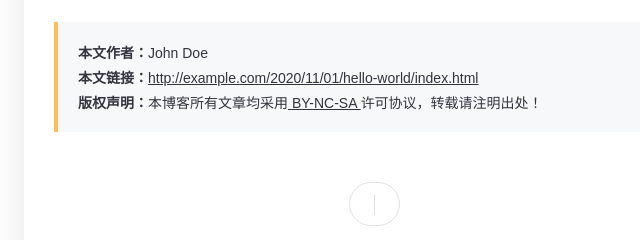
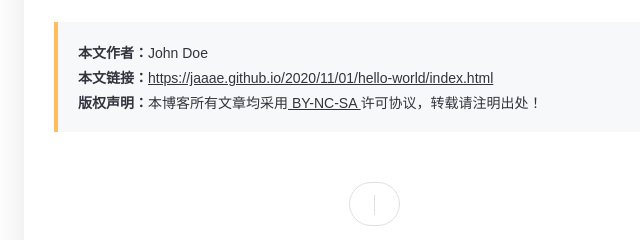
Before and after one commit to JAAAE/JAAAE.github.io, a plain HTML site: page 2020/11/01/hello-world/index.html in a window 1280 px wide. Shown: the part 1392-1632 px from the top of the page, 266-906 px from the left. Drawn offline with nearby package versions, Linux system fonts and the light colour scheme; some packages are replaced by stand-ins of ours; a small style sheet from the web is missing.

Commit message:
Site updated: 2020-11-05 00:18:17

```diff
--- a/2020/11/01/hello-world/index.html
+++ b/2020/11/01/hello-world/index.html
@@ -205,7 +205,7 @@
         <ul class="copyright">
 
   <li><strong>本文作者：</strong>John Doe</li>
-  <li><strong>本文链接：</strong><a href="http://example.com/2020/11/01/hello-world/index.html">http://example.com/2020/11/01/hello-world/index.html</a></li>
+  <li><strong>本文链接：</strong><a href="https://jaaae.github.io/2020/11/01/hello-world/index.html">https://jaaae.github.io/2020/11/01/hello-world/index.html</a></li>
   <li><strong>版权声明：</strong>本博客所有文章均采用<a href="https://creativecommons.org/licenses/by-nc-sa/4.0/deed.zh"
       rel="external nofollow" target="_blank"> BY-NC-SA </a>许可协议，转载请注明出处！</li>
 
```
